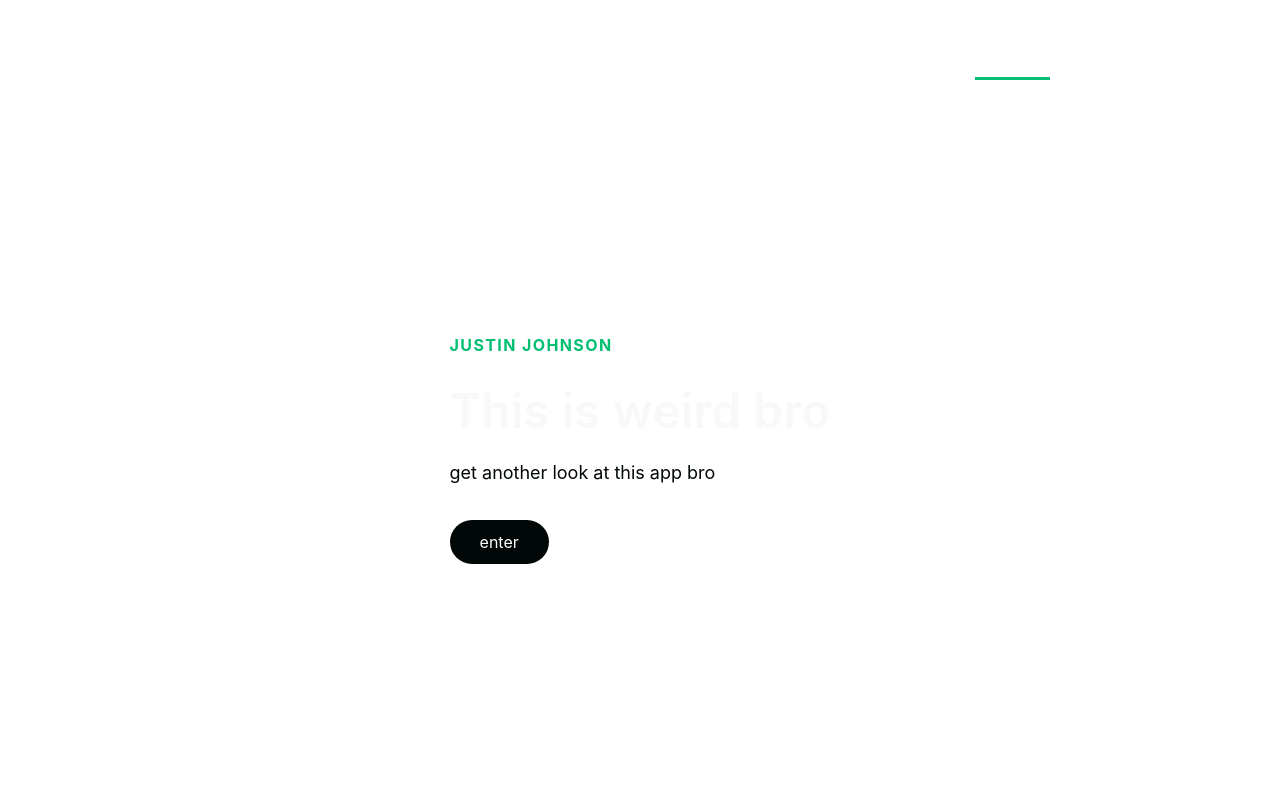
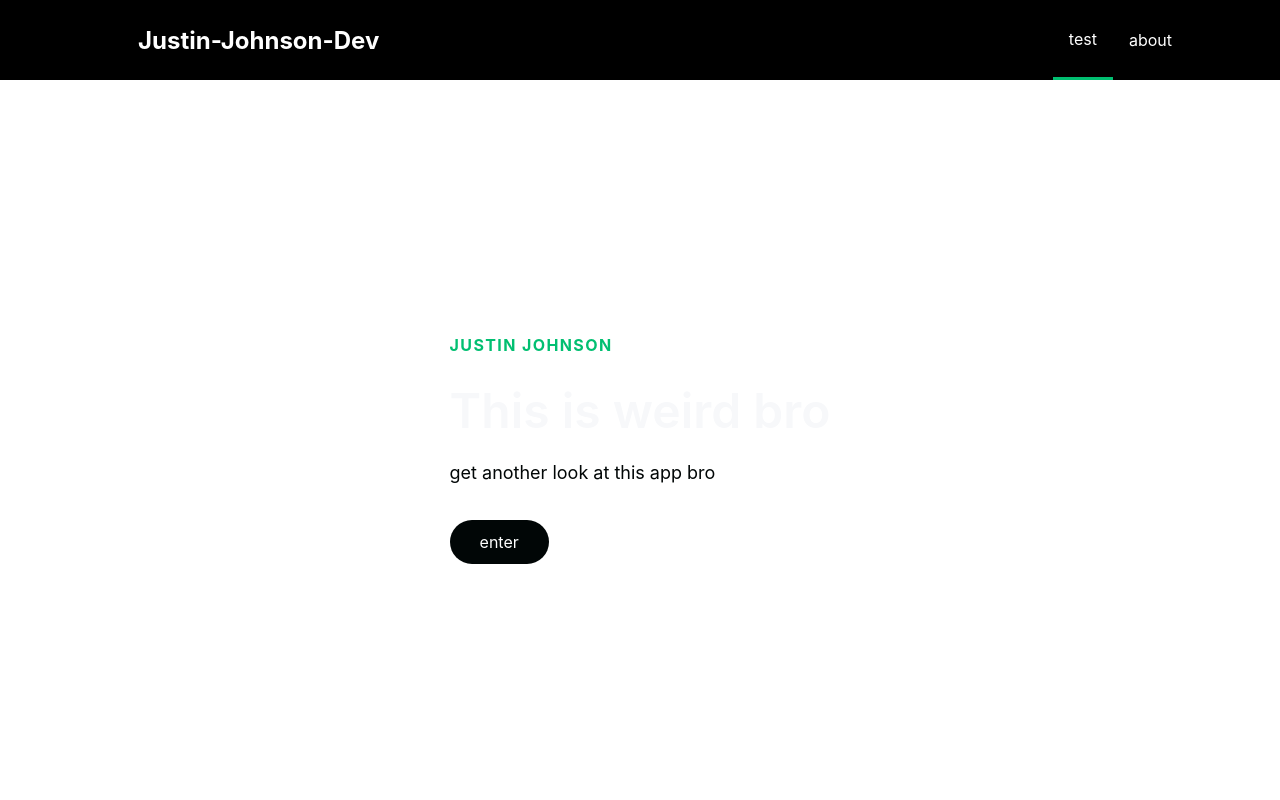
Before and after one commit to justinjohnson-dev/dev-portfolio, a Next.js app: page /home in a window 1280 px wide. Both pictures are taken after a click on the link "Learn more!". Shown: the top 800 px of the page. Built offline with nearby package versions, Linux system fonts and the light colour scheme.

Commit message:
adding about page and fixing sidebar styles

```diff
--- a/src/components/About/AboutElements.js
+++ b/src/components/About/AboutElements.js
@@ -0,0 +1,6 @@
+import styled from 'styled-components';
+
+export const AboutContainer = styled.div`
+  height: 100vh;
+  background-color: #eee;
+`;
--- a/src/components/About/index.js
+++ b/src/components/About/index.js
@@ -0,0 +1,8 @@
+import React from 'react';
+import { AboutContainer } from './AboutElements';
+
+const About = () => {
+  return <AboutContainer id='about'></AboutContainer>;
+};
+
+export default About;
--- a/src/components/InfoSection/Data.js
+++ b/src/components/InfoSection/Data.js
@@ -1,5 +1,5 @@
 export const HomeObjOne = {
-  id: 'about',
+  id: 'test',
   lightBg: false,
   lightText: true,
   lightTextDesc: true,
--- a/src/components/NavBar/NavBarElements.js
+++ b/src/components/NavBar/NavBarElements.js
@@ -2,7 +2,7 @@ import styled from 'styled-components';
 import { Link } from 'react-scroll';
 
 export const Nav = styled.nav`
-  background: ${({ scrollNav }) => (scrollNav ? '#000' : 'transparent')};
+  background: #000;
   height: 80px;
   margintop: -80px;
   display: flex;
--- a/src/components/NavBar/index.js
+++ b/src/components/NavBar/index.js
@@ -13,20 +13,6 @@ import { IconContext } from 'react-icons/lib';
 import { animateScroll as scroll } from 'react-scroll';
 
 const NavBar = ({ toggle }) => {
-  const [scrollNav, setScrollNav] = useState(false);
-
-  const changeNav = () => {
-    if (window.scrollY >= 80) {
-      setScrollNav(true);
-    } else {
-      setScrollNav(false);
-    }
-  };
-
-  useEffect(() => {
-    window.addEventListener('scroll', changeNav);
-  }, []);
-
   const toggleHome = () => {
     scroll.scrollToTop();
   };
@@ -34,7 +20,7 @@ const NavBar = ({ toggle }) => {
   return (
     <>
       <IconContext.Provider value={{ color: '#fff' }}>
-        <Nav scrollNav={scrollNav}>
+        <Nav>
           <NavBarContainer>
             <NavLogo href='/home' onClick={toggleHome}>
               Justin-Johnson-Dev
@@ -43,6 +29,18 @@ const NavBar = ({ toggle }) => {
               <FaBars />
             </MobileIcon>
             <NavMenu>
+              <NavItem>
+                <NavLinks
+                  to='test'
+                  smooth={true}
+                  duration={500}
+                  spy={true}
+                  exact='true'
+                  offset={-80}
+                >
+                  test
+                </NavLinks>
+              </NavItem>
               <NavItem>
                 <NavLinks
                   to='about'
@@ -55,42 +53,6 @@ const NavBar = ({ toggle }) => {
                   about
                 </NavLinks>
               </NavItem>
-              <NavItem>
-                <NavLinks
-                  to='aa'
-                  smooth={true}
-                  duration={500}
-                  spy={true}
-                  exact='true'
-                  offset={-80}
-                >
-                  aa
-                </NavLinks>
-              </NavItem>
-              <NavItem>
-                <NavLinks
-                  to='t'
-                  smooth={true}
-                  duration={500}
-                  spy={true}
-                  exact='true'
-                  offset={-80}
-                >
-                  t
-                </NavLinks>
-              </NavItem>
-              <NavItem>
-                <NavLinks
-                  to='tw'
-                  smooth={true}
-                  duration={500}
-                  spy={true}
-                  exact='true'
-                  offset={-80}
-                >
-                  tw
-                </NavLinks>
-              </NavItem>
             </NavMenu>
           </NavBarContainer>
         </Nav>
--- a/src/components/SideBar/SideBarElements.js
+++ b/src/components/SideBar/SideBarElements.js
@@ -18,6 +18,7 @@ export const SideBarContainer = styled.aside`
 `;
 
 export const CloseIcon = styled(FaTimes)`
+  margin-top: 15px;
   color: #fff;
 `;
 
@@ -35,22 +36,12 @@ export const SideBarWrapper = styled.div`
   color: #fff;
 `;
 
-export const SideBarMenu = styled.ul`
-  display: grid;
-  grid-template-columns: 1fr;
-  grid-template-rows: repeat(6, 80px);
-  text-align: center;
-
-  @media screen and (max-width: 480px) {
-    grid-template-rows: repeat(6, 60px);
-  }
-`;
-
 export const SideBarLink = styled(Link)`
   display: flex;
   align-items: center;
   justify-content: center;
   font-size: 1.5rem;
+  padding: 1rem;
   text-decoration: none;
   list-style: none;
   transition: 0.2s ease-in-out;
--- a/src/components/SideBar/index.js
+++ b/src/components/SideBar/index.js
@@ -15,14 +15,15 @@ const SideBar = ({ isOpen, toggle, enterApplication }) => {
         <CloseIcon />
       </Icon>
       <SideBarWrapper>
-        <SideBarMenu>
         <SideBarLink to='landing' onClick={enterApplication}>
           Landing
+        </SideBarLink>
+        <SideBarLink to='test' onClick={toggle}>
+          test
         </SideBarLink>
         <SideBarLink to='about' onClick={toggle}>
           About
         </SideBarLink>
-        </SideBarMenu>
       </SideBarWrapper>
     </SideBarContainer>
   );
--- a/src/pages/home.js
+++ b/src/pages/home.js
@@ -1,4 +1,5 @@
 import React, { useState } from 'react';
+import About from '../components/About';
 import Footer from '../components/Footer';
 import HeroSection from '../components/HeroSection/';
 import InfoSection from '../components/InfoSection/';
@@ -27,6 +28,7 @@ const HomePage = () => {
         <>
           <NavBar toggle={toggle} />
           <InfoSection {...HomeObjOne} />
+          <About />
           <Footer />
         </>
       )}
```
Lines whose indentation alone changed are shown as unchanged.
